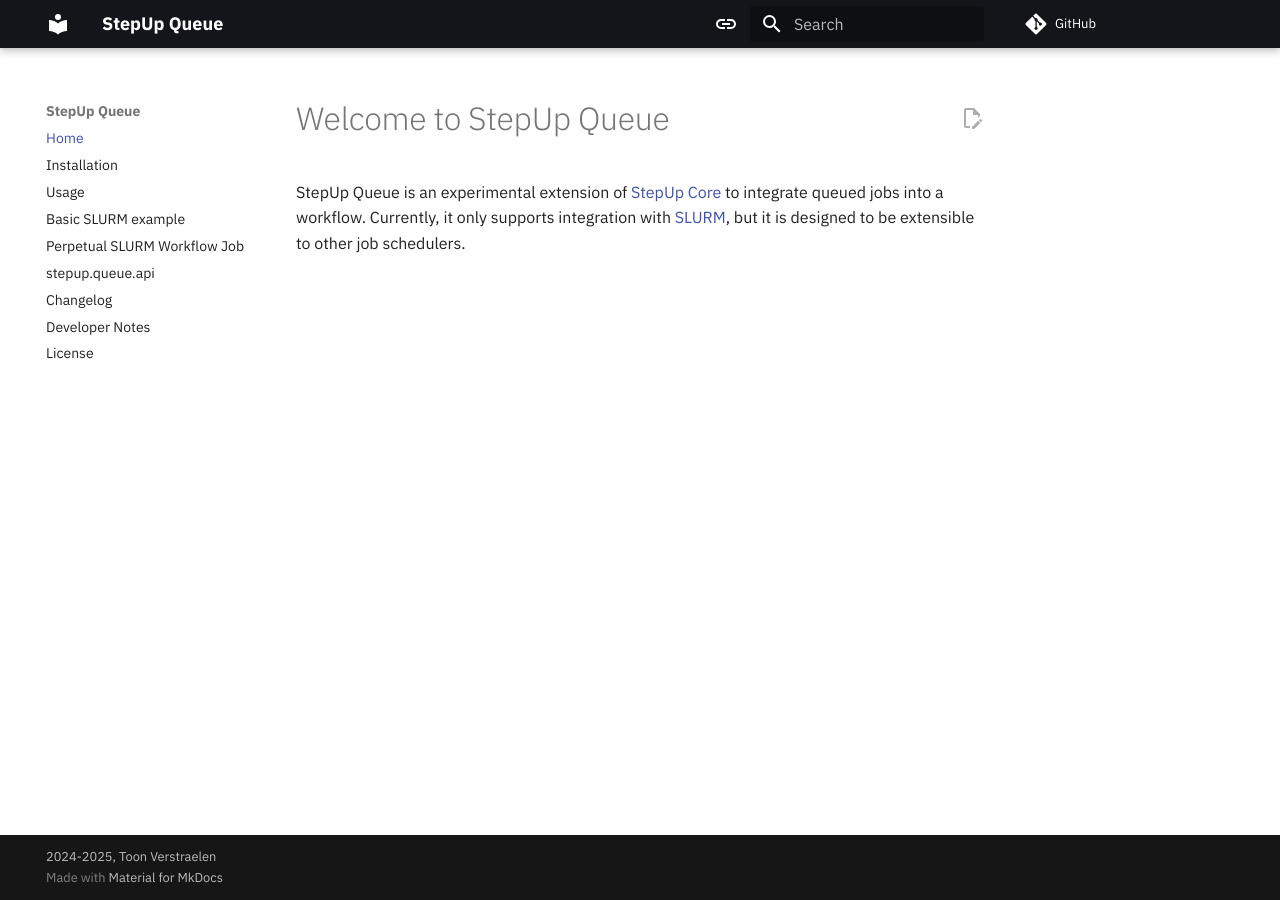
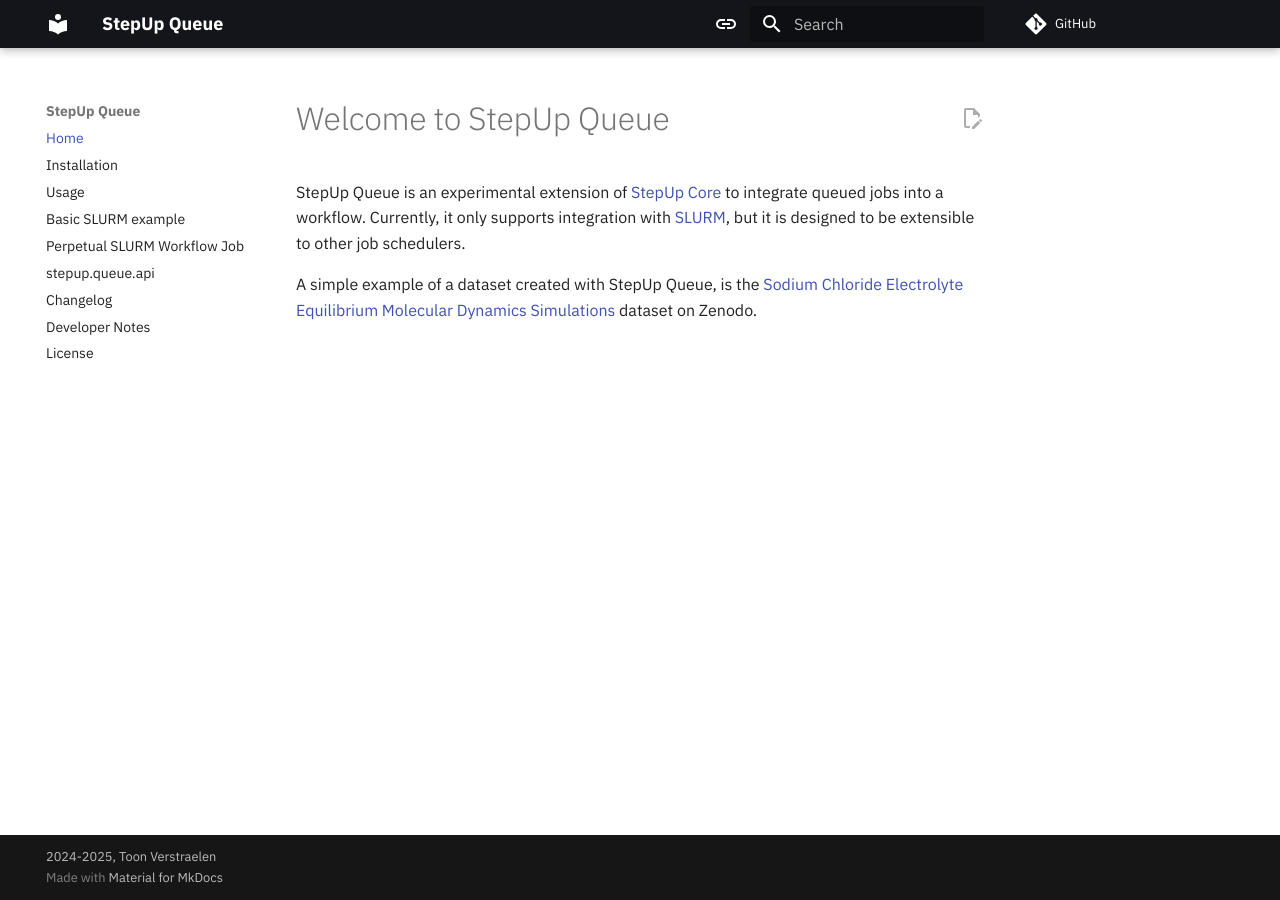
Before and after one commit to reproducible-reporting/stepup-queue, an MkDocs documentation site: the page built from docs/index.md, in a window 1280 px wide. Built offline with MkDocs 1.6.1 and Material for MkDocs 9.7.7, drawn with Linux system fonts in a browser that asks for light colours; comment, search, counter and statistics services are not loaded; the version menu is left out.

Commit message:
Reference the NaCl dataset as an example application

```diff
--- a/docs/examples/slurm-basic/plan.py
+++ b/docs/examples/slurm-basic/plan.py
@@ -1,6 +1,7 @@
 #!/usr/bin/env python3
 
 from stepup.core.api import mkdir, render_jinja, static
+
 from stepup.queue.api import sbatch
 
 # Two examples of a static job script, i.e. already present on disk.
--- a/docs/examples/slurm-perpetual/plan.py
+++ b/docs/examples/slurm-perpetual/plan.py
@@ -1,6 +1,7 @@
 #!/usr/bin/env python3
 
 from stepup.core.api import static
+
 from stepup.queue.api import sbatch
 
 static("step1/", "step1/slurmjob.sh", "step2/", "step2/slurmjob.sh")
--- a/docs/index.md
+++ b/docs/index.md
@@ -5,3 +5,8 @@ StepUp Queue is an experimental extension of
 to integrate queued jobs into a workflow.
 Currently, it only supports integration with [SLURM](https://slurm.schedmd.com/),
 but it is designed to be extensible to other job schedulers.
+
+A simple example of a dataset created with StepUp Queue,
+is the
+[Sodium Chloride Electrolyte Equilibrium Molecular Dynamics Simulations](https://doi.org/10.5281/zenodo.15699683)
+dataset on Zenodo.
```
Also changed, not shown: .pre-commit-config.yaml (+5 -5 lines), 3 other files.
